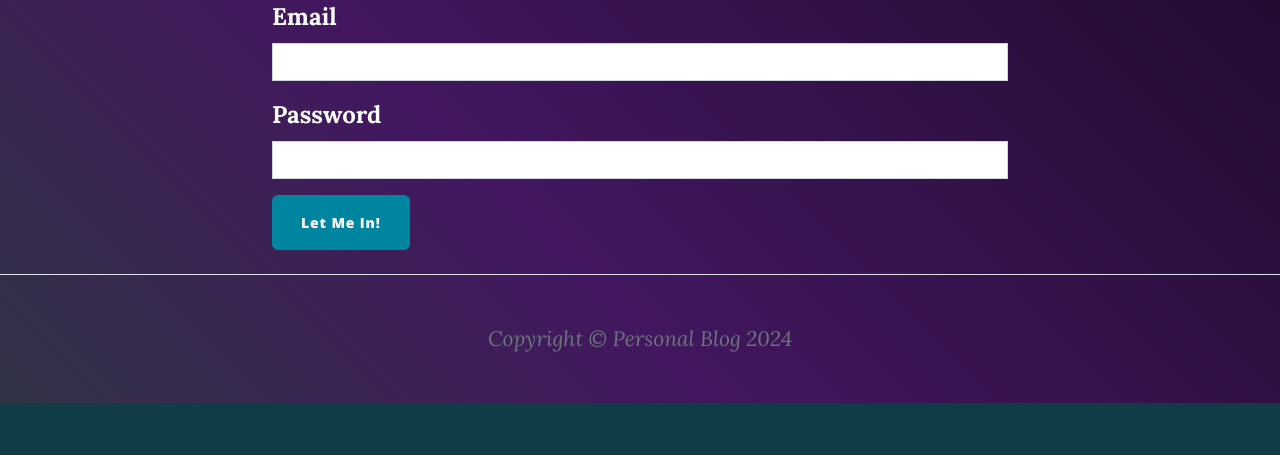
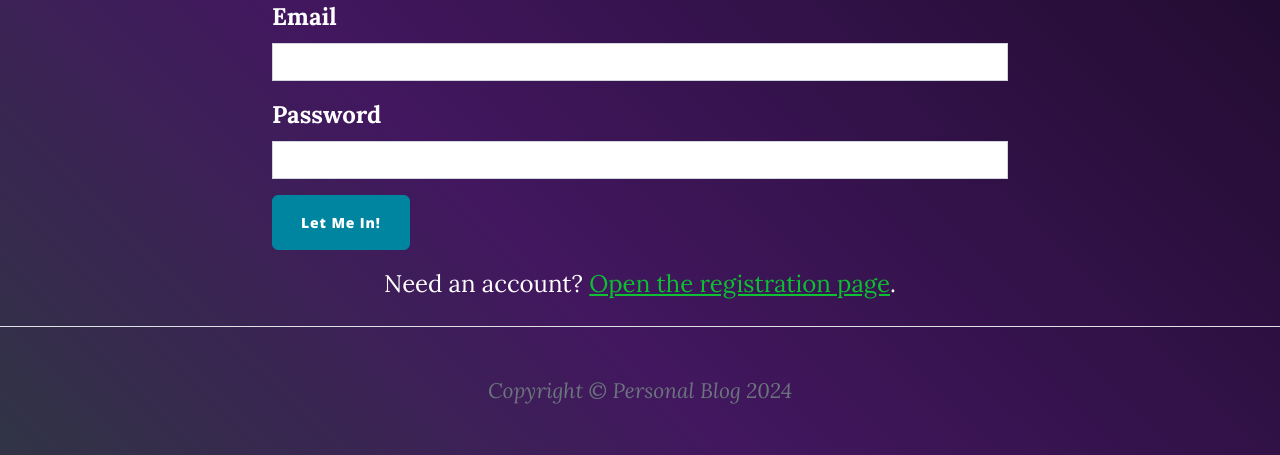
Before and after one commit to sibrianc/Carlos-Blog, a Flask app: page /login in a window 1280 px wide. Shown: the part 570-1025 px from the top of the page. Before the commit the page ends 973 px from the top, so only its background shows below. Run offline with Flask 3, Linux system fonts and the light colour scheme; some libraries are stand-ins or nearby versions.

Commit message:
Clarify registration availability in the UI

```diff
--- a/main.py
+++ b/main.py
@@ -680,11 +680,19 @@ def register_routes(app):
 
     @app.route("/register", methods=["GET", "POST"])
     def register():
+        registration_enabled = is_registration_enabled()
+        form = RegisterForm() if registration_enabled else None
+
         if not is_registration_enabled():
-            flash("Public registration is currently disabled.", "warning")
-            return redirect(url_for("login"))
+            if request.method == "POST":
+                flash("Public registration is currently disabled.", "warning")
+            return render_template(
+                "register.html",
+                form=form,
+                current_user=current_user,
+                registration_enabled=registration_enabled,
+            ), 200
 
-        form = RegisterForm()
         if request.method == "POST":
             limited_response = enforce_rate_limit("register", "register")
             if limited_response:
@@ -716,7 +724,12 @@ def register_routes(app):
                 sync_admin_from_config(new_user)
                 return redirect(url_for("get_all_posts"))
 
-        return render_template("register.html", form=form, current_user=current_user)
+        return render_template(
+            "register.html",
+            form=form,
+            current_user=current_user,
+            registration_enabled=registration_enabled,
+        )
 
     @app.route("/login", methods=["GET", "POST"])
     def login():
--- a/templates/header.html
+++ b/templates/header.html
@@ -43,11 +43,9 @@
           <li class="nav-item">
             <a class="nav-link px-lg-3 py-3 py-lg-4" href="{{ url_for('login') }}">Login</a>
           </li>
-          {% if registration_enabled %}
           <li class="nav-item">
             <a class="nav-link px-lg-3 py-3 py-lg-4" href="{{ url_for('register') }}">Register</a>
           </li>
-          {% endif %}
           {% else %}
           <li class="nav-item">
             <form action="{{ url_for('logout') }}" method="post" class="d-inline">
--- a/templates/login.html
+++ b/templates/login.html
@@ -34,8 +34,11 @@
   <div class="container">
     <div class="row">
       <div class="col-lg-8 col-md-10 mx-auto">
-        <!--TODO: render login form here-->
         {{ render_form(form, novalidate=True, button_map={"submit": "primary"}) }}
+        <p class="mt-3 mb-0 text-center">
+          Need an account?
+          <a href="{{ url_for('register') }}">Open the registration page</a>.
+        </p>
       </div>
     </div>
   </div>
```
Also changed, not shown: templates/register.html (+13 -1 lines), tests/test_security_hardening.py (+15 -0 lines).
